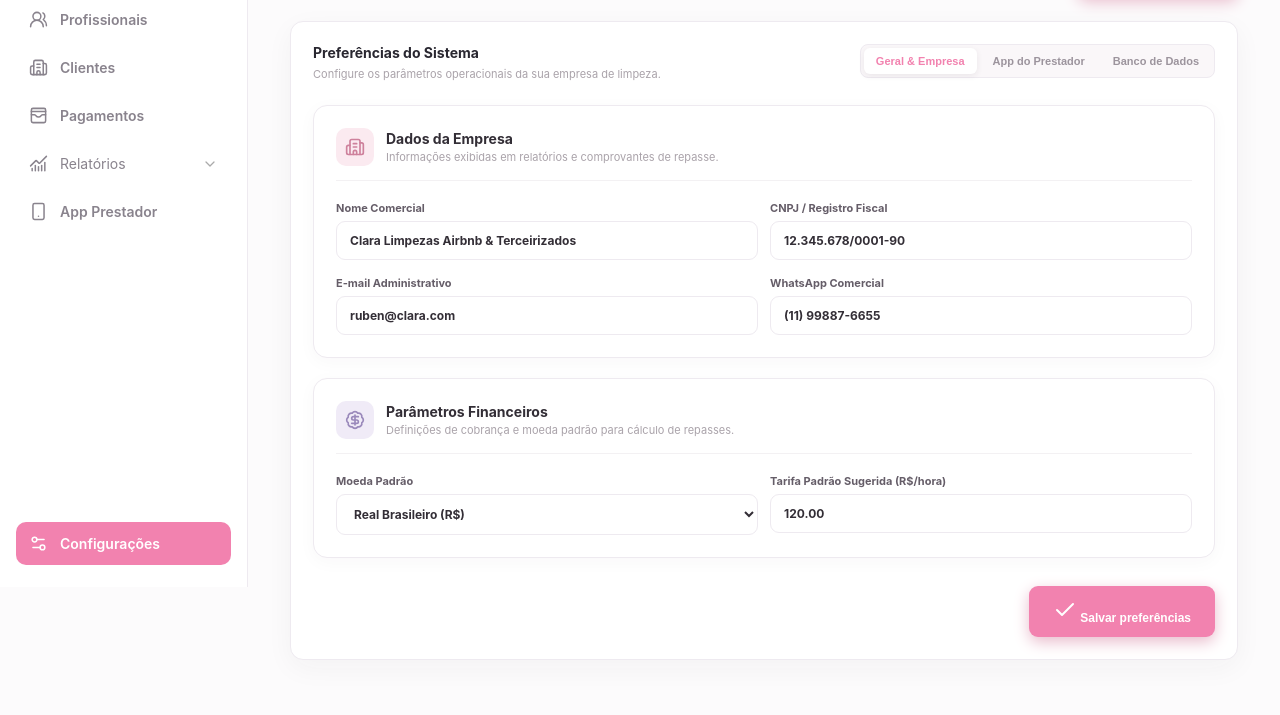
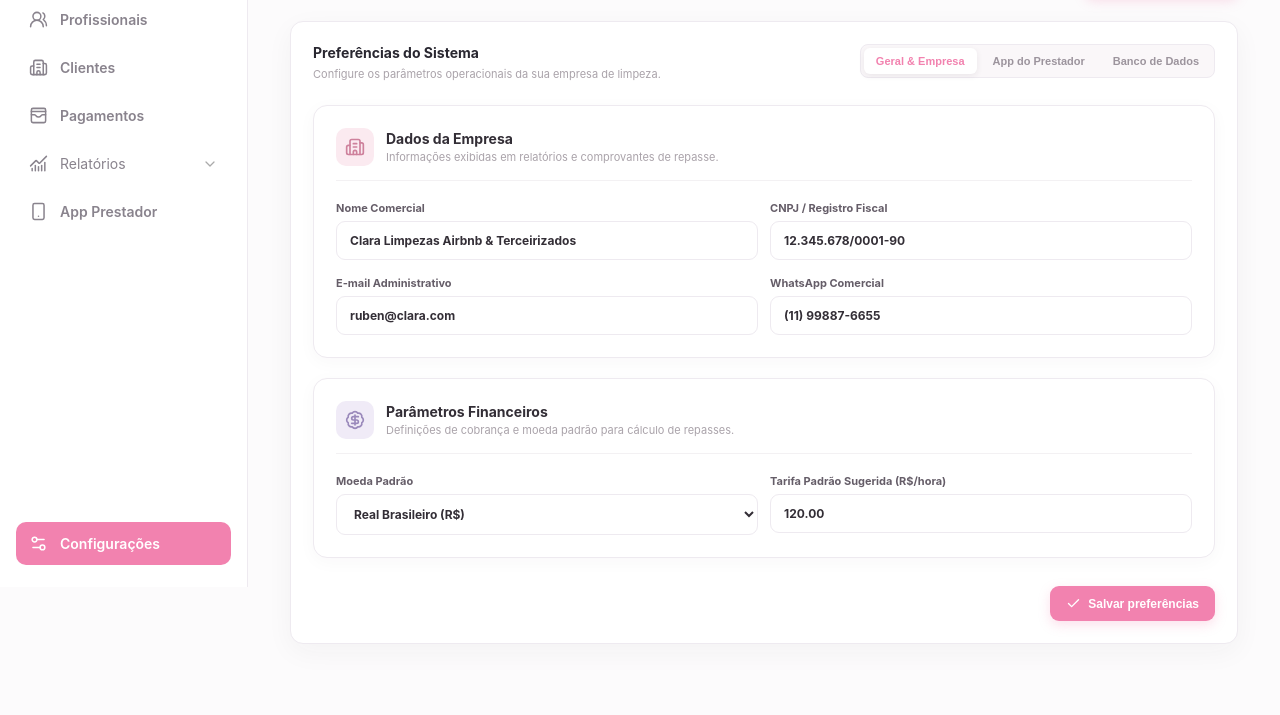
Before and after one commit to Rubens-create/projeto-crm, a website: page web/admin-config.html in a window 1280 px wide. Shown: the part 213-928 px from the top of the page. Drawn offline with nearby package versions, Linux system fonts and the light colour scheme.

Commit message:
fix: align primary button text and set SVG icon size to 15px with flexbox centering

```diff
--- a/web/static.css
+++ b/web/static.css
@@ -2352,3 +2352,37 @@ input:checked + .slider:before {
   color: #ffffff !important;
   stroke: #ffffff !important;
 }
+
+/* Botão Principal (.primary) - Ajuste Fino de Alinhamento e Ícone */
+.primary {
+  display: inline-flex !important;
+  align-items: center !important;
+  justify-content: center !important;
+  gap: 7px !important;
+  border: 0 !important;
+  background: var(--pink-strong) !important;
+  color: #ffffff !important;
+  padding: 10px 16px !important;
+  border-radius: 9px !important;
+  font-weight: 700 !important;
+  font-size: 12px !important;
+  cursor: pointer !important;
+  box-shadow: 0 4px 12px rgba(242, 130, 175, 0.25) !important;
+  transition: all 0.2s ease !important;
+  line-height: 1 !important;
+}
+
+.primary:hover {
+  background: #e872a1 !important;
+  transform: translateY(-1px);
+}
+
+.primary svg,
+.primary i,
+.primary [data-lucide] {
+  width: 15px !important;
+  height: 15px !important;
+  flex: none !important;
+  stroke-width: 2.2 !important;
+  vertical-align: middle !important;
+}
```
